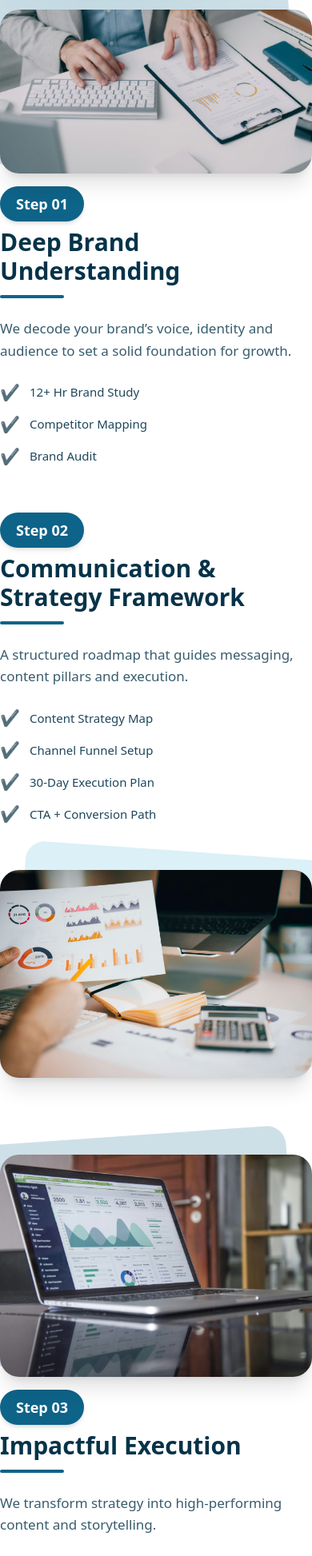
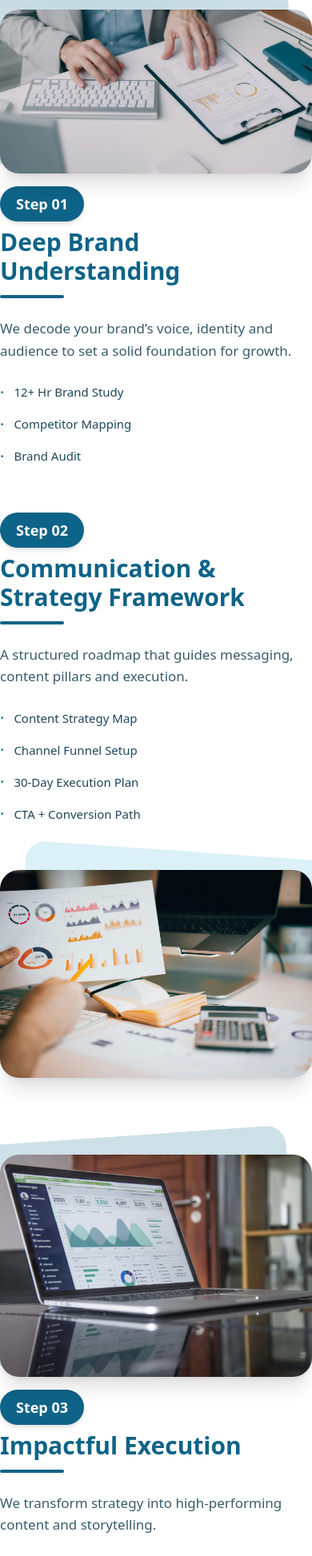
Before and after one commit to gunjanjindal-tech/BlueNose-Digital, a React (Vite) app: page /about in a window 390 px wide. Shown: the part 7338-9284 px from the top of the page at 80% size. Built offline with nearby package versions, Linux system fonts and the light colour scheme.

Commit message:
Footer mail rectified

```diff
--- a/src/components/About/AboutHowWeWork.jsx
+++ b/src/components/About/AboutHowWeWork.jsx
@@ -39,7 +39,7 @@ export default function AboutHowWeWork() {
           Step 01
         </div>
 
-        <h3 className="text-3xl font-extrabold text-[#063349] mb-3 mt-3">
+        <h3 className="text-3xl font-extrabold text-[#0E6388] mb-3 mt-3">
           Deep Brand Understanding
         </h3>
         <div className="w-20 h-1 bg-[#0E6388] rounded-full mb-6"></div>
@@ -55,7 +55,7 @@ export default function AboutHowWeWork() {
             "Brand Audit"
           ].map((p, idx) => (
             <li key={idx} className="flex items-center gap-3">
-              <span className="text-[#0E6388] text-xl">✔</span> {p}
+              <span className="text-[#0E6388] text-xl">·</span> {p}
             </li>
           ))}
         </ul>
@@ -71,7 +71,7 @@ export default function AboutHowWeWork() {
           Step 02
         </div>
 
-        <h3 className="text-3xl font-extrabold text-[#063349] mb-3 mt-3">
+        <h3 className="text-3xl font-extrabold text-[#0E6388] mb-3 mt-3">
          Communication & Strategy Framework
         </h3>
         <div className="w-20 h-1 bg-[#0E6388] rounded-full mb-6"></div>
@@ -88,7 +88,7 @@ export default function AboutHowWeWork() {
             "CTA + Conversion Path"
           ].map((p, idx) => (
             <li key={idx} className="flex items-center gap-3">
-              <span className="text-[#0E6388] text-xl">✔</span> {p}
+              <span className="text-[#0E6388] text-xl">·</span> {p}
             </li>
           ))}
         </ul>
@@ -122,7 +122,7 @@ export default function AboutHowWeWork() {
           Step 03
         </div>
 
-        <h3 className="text-3xl font-extrabold text-[#063349] mb-3 mt-3">
+        <h3 className="text-3xl font-extrabold text-[#0E6388] mb-3 mt-3">
            Impactful Execution
         </h3>
         <div className="w-20 h-1 bg-[#0E6388] rounded-full mb-6"></div>
@@ -138,7 +138,7 @@ export default function AboutHowWeWork() {
             "Design + Copywriting"
           ].map((p, idx) => (
             <li key={idx} className="flex items-center gap-3">
-              <span className="text-[#0E6388] text-xl">✔</span> {p}
+              <span className="text-[#0E6388] text-xl">·</span> {p}
             </li>
           ))}
         </ul>
@@ -154,7 +154,7 @@ export default function AboutHowWeWork() {
           Step 04
         </div>
 
-        <h3 className="text-3xl font-extrabold text-[#063349] mb-3 mt-3">
+        <h3 className="text-3xl font-extrabold text-[#0E6388] mb-3 mt-3">
           Streamline & Scale Up
         </h3>
         <div className="w-20 h-1 bg-[#0E6388] rounded-full mb-6"></div>
@@ -171,7 +171,7 @@ export default function AboutHowWeWork() {
             "Scale Growth Systems"
           ].map((p, idx) => (
             <li key={idx} className="flex items-center gap-3">
-              <span className="text-[#0E6388] text-xl">✔</span> {p}
+              <span className="text-[#0E6388] text-xl">·</span> {p}
             </li>
           ))}
         </ul>
--- a/src/components/Footer.jsx
+++ b/src/components/Footer.jsx
@@ -3,7 +3,7 @@ import { Link } from "react-router-dom";
 
 export default function Footer() {
   return (
-<footer className="relative bg-white pt-16 pb-10 text-[#063349] border-t border-[#D7E6EF]">
+<footer className="relative bg-white pt-16 pb-2 text-[#063349] border-t border-[#D7E6EF]">
       <div className="max-w-7xl mx-auto px-6 grid grid-cols-1 md:grid-cols-[1.4fr_1fr_1fr_1.4fr] gap-12">
 
         {/* LOGO + ABOUT */}
@@ -62,7 +62,7 @@ export default function Footer() {
 
             <a href="mailto:sales@bluenosemarketing.com" className="flex gap-3 items-center hover:text-[#0E6388] transition">
               <Mail className="w-5 h-5 text-[#0E6388]" />
-              sales@bluenosemarketing.com
+              info@bluenosemarketing.com
             </a>
 
             <a
@@ -88,17 +88,32 @@ export default function Footer() {
         </div>
       </div>
 
-      {/* COPYRIGHT */}
-      <div className="text-center mt-10 border-t border-[#0E6388]/20 pt-5">
-        <p className="text-[#063349]/60 text-sm">
-          © {new Date().getFullYear()} Bluenose Digital Marketing. All Rights Reserved.
-        </p>
 
-        <div className="flex justify-center gap-6 text-sm mt-2 text-[#063349]/60">
-          <Link to="/terms" className="hover:text-[#0E6388]">Terms & Conditions</Link>
-          <Link to="/privacy" className="hover:text-[#0E6388]">Privacy Policy</Link>
-        </div>
-      </div>
+{/* COPYRIGHT */}
+<div className="mt-10 border-t border-[#0E6388]/20 w-full">
+  <div className="pt-5 px-6 max-w-7xl mx-auto">
+    <div className="flex flex-col md:flex-row items-center justify-between gap-3 text-sm text-[#063349]/60">
+
+      {/* LEFT */}
+      <Link to="/privacy" className="hover:text-[#0E6388]">
+        Privacy Policy
+      </Link>
+
+      {/* CENTER */}
+      <p className="text-center">
+        © {new Date().getFullYear()} Bluenose Digital Marketing. All Rights Reserved.
+      </p>
+
+      {/* RIGHT */}
+      <Link to="/terms" className="hover:text-[#0E6388]">
+        Terms & Conditions
+      </Link>
+
+    </div>
+  </div>
+</div>
+
+
     </footer>
   );
 }
--- a/src/components/HomeClientGallery.jsx
+++ b/src/components/HomeClientGallery.jsx
@@ -284,9 +284,9 @@ function HorizontalCard({ data, showGrid, clients, openClient, index }) {
             animate={{ opacity: 1 }}
             exit={{ opacity: 0 }}
             transition={{ duration: 0.6 }}
-            className="rounded-2xl overflow-hidden shadow-xl"
+
           >
-            <img src={data.grid} className="w-full h-auto object-cover" />
+            <img src={data.grid} className="w-full  h-40 sm:h-68 md:h-100 object-contain rounded-2xl" />
           </motion.div>
         )}
       </AnimatePresence>
```
